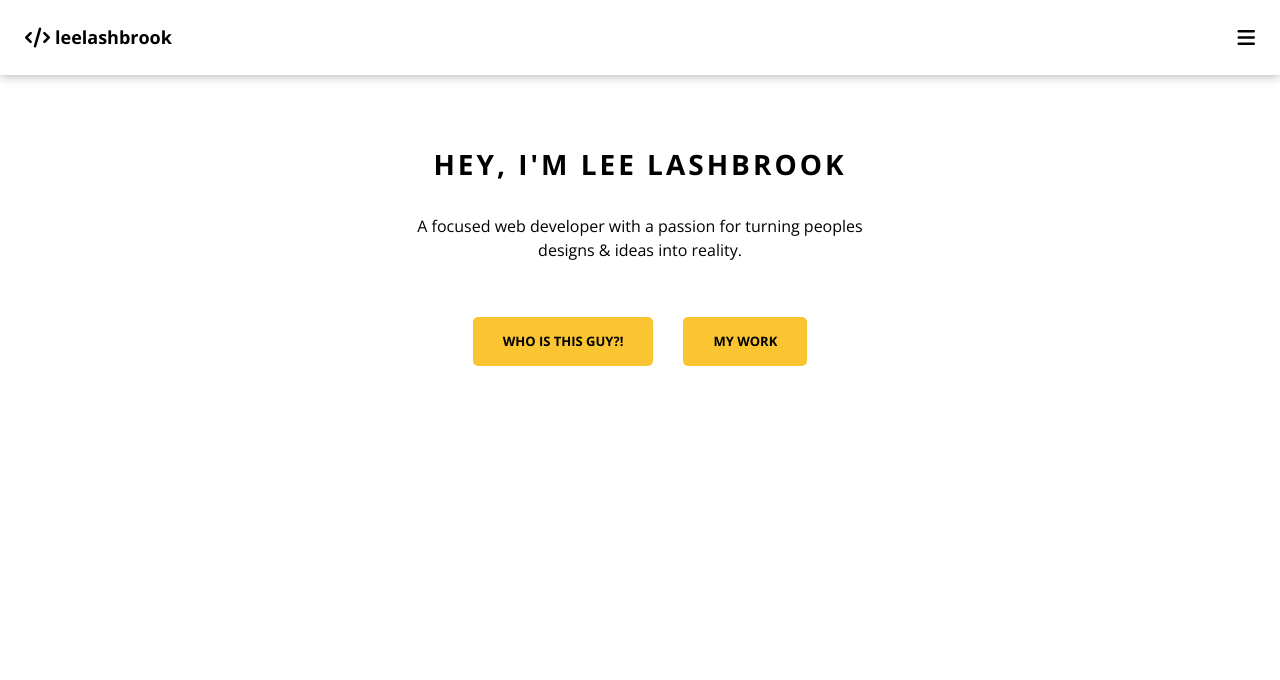
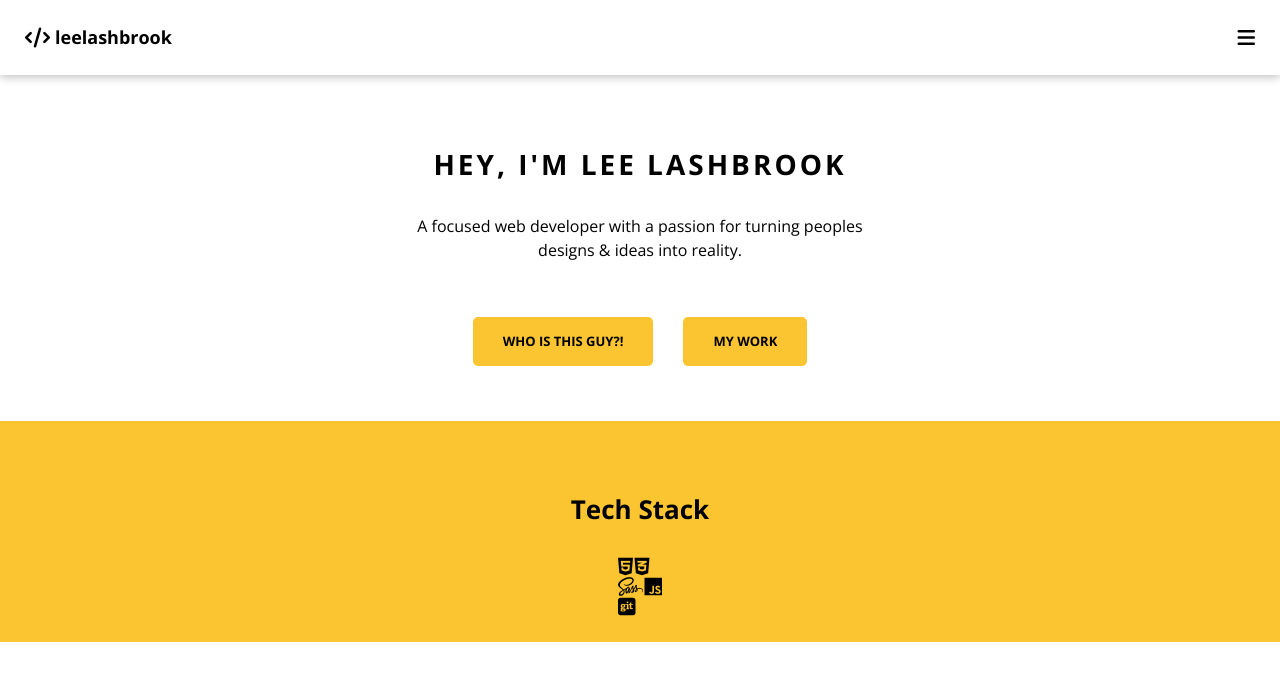
Before and after one commit to trixrr/portfolio, a website built with Parcel: page src/index.html in a window 1280 px wide. Built offline with nearby package versions, Linux system fonts and the light colour scheme.

Commit message:
small changes

```diff
--- a/src/index.html
+++ b/src/index.html
@@ -40,7 +40,20 @@
         </div>
       </div>
       <div class="tech-stack">
-
+        <h2>Tech Stack</h2>
+        <div class="grid-tech-wrapper">
+          <div class="grid-box gb1">
+            <i class="fa-brands fa-html5"></i>
+            <i class="fa-brands fa-css3-alt"></i>
+          </div>
+          <div class="grid-box gb2">
+            <i class="fa-brands fa-sass"></i>
+            <i class="fa-brands fa-js"></i>
+          </div>
+          <div class="grid-box gb3">
+            <i class="fa-brands fa-square-git"></i>
+          </div>
+        </div>
       </div>
     </div>
   </main>
--- a/src/scss/main.scss
+++ b/src/scss/main.scss
@@ -11,6 +11,7 @@ $outer-padding: 2.5rem;
 $primary: #ffffff;
 $secondary: #8c7ae6;
 $third: #fbc531;
+$section-spacing: 7rem 2.5rem 2.5rem 2.5rem;
 
 
 
@@ -109,7 +110,7 @@ header {
     flex-direction: column;
     padding: 1rem 1rem;
     border-radius: 0rem 1rem 1rem 0;
-    top: 50%;
+    top: 30%;
     display: none;
 
 
@@ -155,9 +156,39 @@ header {
     display: flex;
     gap: 3rem;
   }
-
 }
 
+
+.tech-stack {
+  display: flex;
+  align-items: center;
+  flex-direction: column;
+  gap: 3rem;
+  padding: $section-spacing;
+  margin-top: 3rem;
+  background-color: $third;
+
+
+  // grid areas
+  .gb1 {
+    grid-area: one;
+  }
+  .gb2 {
+    grid-area: two;
+  }
+  .gb3 {
+    grid-area: three;
+  }
+
+
+  .grid-tech-wrapper {
+    display: grid;
+    grid-template-areas:
+      'one'
+      'two'
+      'three'
+  }
+}
 
 
 
```
Also changed, not shown: dist/index.html, src/img/1.svg (deleted), src/img/2.svg (deleted), src/img/bottom.svg (deleted), 5 other files.
